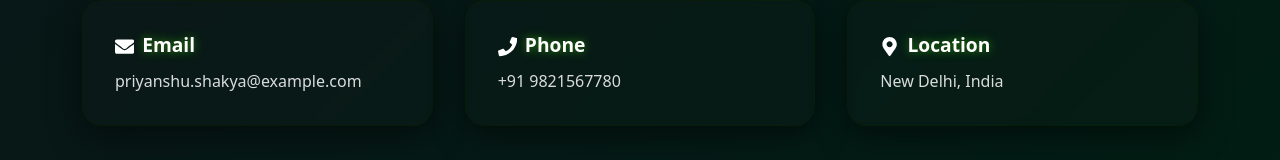
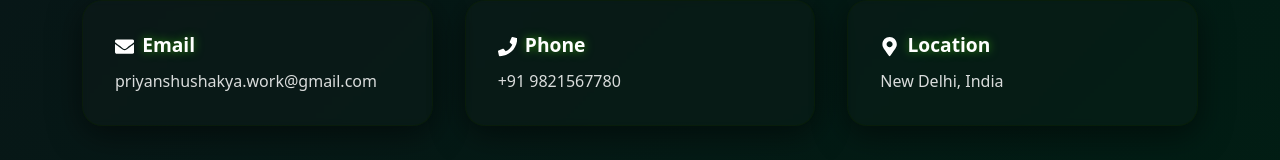
Before and after one commit to Priyanshu261202/my-portfolio, a React (Create React App) app: page / in a window 1280 px wide. Shown: the part 5753-5913 px from the top of the page. Built offline with nearby package versions, Linux system fonts and the light colour scheme; the HTML template or start-up script is replaced by a standard one.

Commit message:
Update App.js

```diff
--- a/src/App.js
+++ b/src/App.js
@@ -555,7 +555,7 @@ const App = () => {
               <motion.div className="contact-grid" {...staggerContainer}>
                 <motion.div className="glass-card contact-info" {...fadeInUp}>
                   <h5><FaEnvelope className="me-2" />Email</h5>
-                  <a href="mailto:priyanshushakya.work@gmail.com">priyanshu.shakya@example.com</a>
+                  <a href="mailto:priyanshushakya.work@gmail.com">priyanshushakya.work@gmail.com</a>
                 </motion.div>
                 <motion.div className="glass-card contact-info" {...fadeInUp}>
                   <h5><FaPhone className="me-2" />Phone</h5>
```
